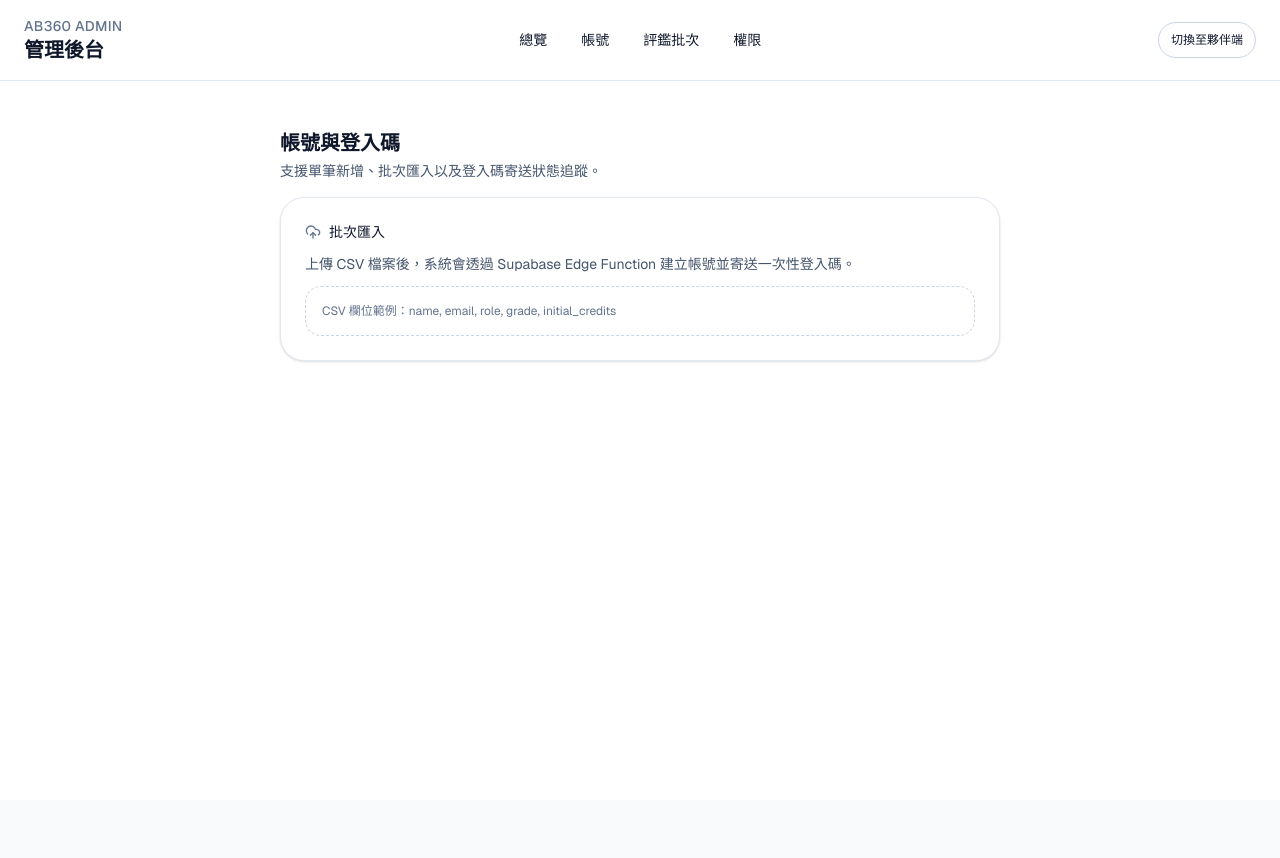
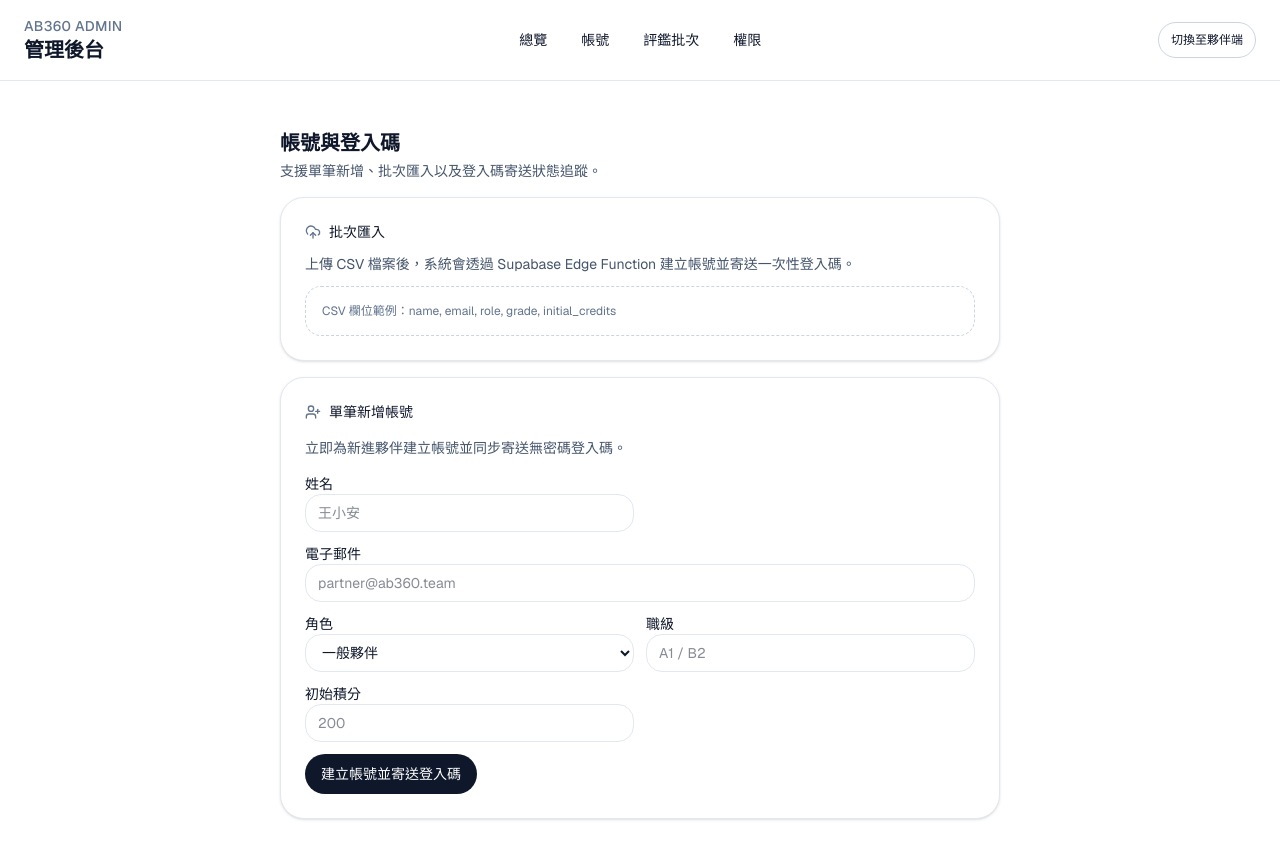
Before and after one commit to goodmask77/ab360, a Next.js app: page /admin/accounts in a window 1280 px wide. Shown: the top 858 px of the page. Before the commit the page ends 800 px from the top, so only its background shows below. Built offline with nearby package versions, Linux system fonts and the light colour scheme.

Commit message:
feat(admin): support manual account creation

```diff
--- a/src/app/(admin)/admin/accounts/page.tsx
+++ b/src/app/(admin)/admin/accounts/page.tsx
@@ -1,5 +1,6 @@
-import { UploadCloud } from "lucide-react";
+import { UploadCloud, UserPlus } from "lucide-react";
 import { Card } from "@/components/ui/card";
+import { Button } from "@/components/ui/button";
 
 export default function AdminAccountsPage() {
   return (
@@ -23,6 +24,67 @@ export default function AdminAccountsPage() {
           CSV 欄位範例：name, email, role, grade, initial_credits
         </div>
       </Card>
+
+      <Card className="space-y-4 p-6">
+        <div className="flex items-center gap-2 text-sm font-medium">
+          <UserPlus className="h-4 w-4 text-slate-500" />
+          單筆新增帳號
+        </div>
+        <p className="text-sm text-slate-600 dark:text-slate-400">
+          立即為新進夥伴建立帳號並同步寄送無密碼登入碼。
+        </p>
+        <form className="grid gap-3 text-sm sm:grid-cols-2">
+          <label className="space-y-1">
+            <span className="font-medium">姓名</span>
+            <input
+              type="text"
+              placeholder="王小安"
+              className="w-full rounded-2xl border border-slate-200 px-3 py-2 text-sm outline-none transition focus:border-slate-400 focus:ring-1 focus:ring-slate-400 dark:border-slate-700 dark:bg-slate-900"
+            />
+          </label>
+          <label className="space-y-1 sm:col-span-2">
+            <span className="font-medium">電子郵件</span>
+            <input
+              type="email"
+              placeholder="partner@ab360.team"
+              className="w-full rounded-2xl border border-slate-200 px-3 py-2 text-sm outline-none transition focus:border-slate-400 focus:ring-1 focus:ring-slate-400 dark:border-slate-700 dark:bg-slate-900"
+            />
+          </label>
+          <label className="space-y-1">
+            <span className="font-medium">角色</span>
+            <select
+              className="w-full rounded-2xl border border-slate-200 px-3 py-2 text-sm outline-none transition focus:border-slate-400 focus:ring-1 focus:ring-slate-400 dark:border-slate-700 dark:bg-slate-900"
+              defaultValue="STAFF"
+            >
+              <option value="STAFF">一般夥伴</option>
+              <option value="MANAGER">主管</option>
+              <option value="ADMIN">管理員</option>
+            </select>
+          </label>
+          <label className="space-y-1">
+            <span className="font-medium">職級</span>
+            <input
+              type="text"
+              placeholder="A1 / B2"
+              className="w-full rounded-2xl border border-slate-200 px-3 py-2 text-sm outline-none transition focus:border-slate-400 focus:ring-1 focus:ring-slate-400 dark:border-slate-700 dark:bg-slate-900"
+            />
+          </label>
+          <label className="space-y-1">
+            <span className="font-medium">初始積分</span>
+            <input
+              type="number"
+              min={0}
+              placeholder="200"
+              className="w-full rounded-2xl border border-slate-200 px-3 py-2 text-sm outline-none transition focus:border-slate-400 focus:ring-1 focus:ring-slate-400 dark:border-slate-700 dark:bg-slate-900"
+            />
+          </label>
+          <div className="sm:col-span-2">
+            <Button type="submit" className="w-full sm:w-auto">
+              建立帳號並寄送登入碼
+            </Button>
+          </div>
+        </form>
+      </Card>
     </div>
   );
 }
```
